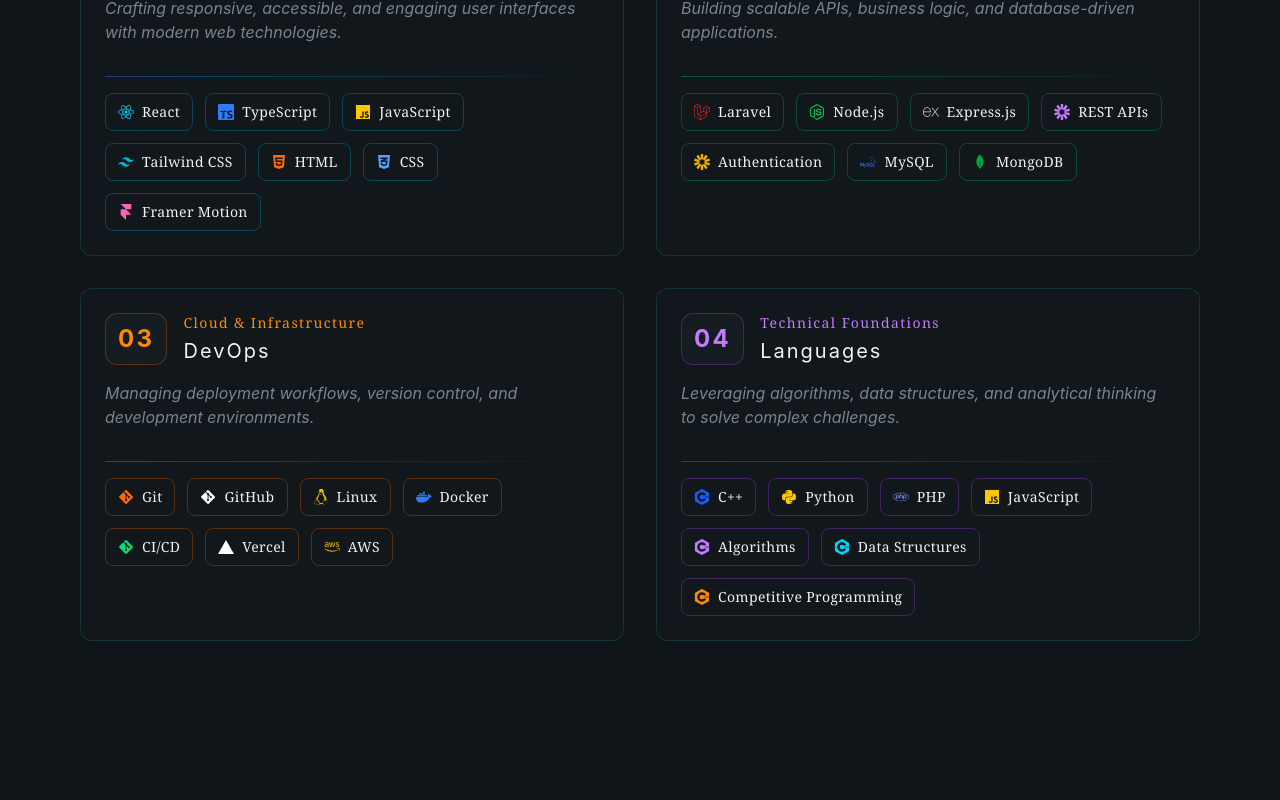
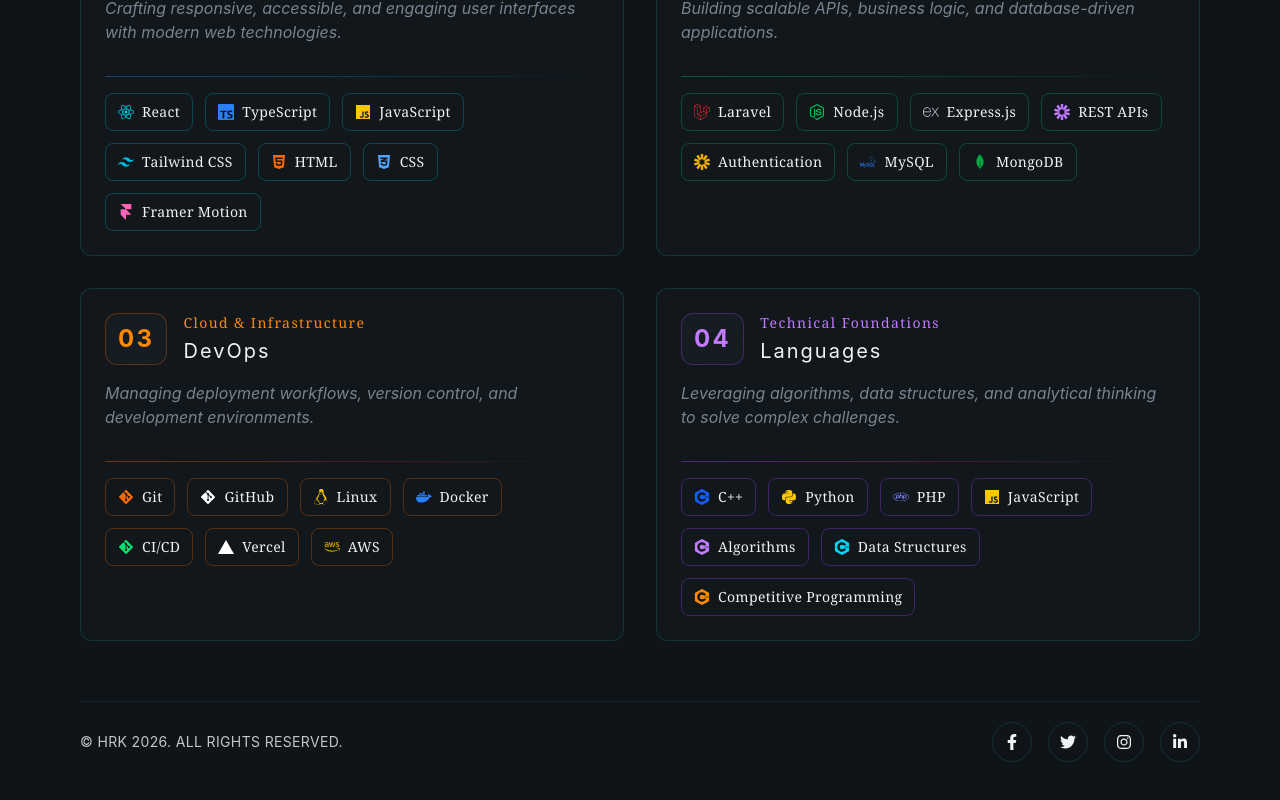
Before and after one commit to Hrk01221/portfolio, a React (Vite) app: page / in a window 1280 px wide. Shown: the part 6056-6856 px from the top of the page. Before the commit the page ends 6777 px from the top, so only its background shows below. Built offline with nearby package versions, Linux system fonts and the light colour scheme.

Commit message:
footer added

```diff
--- a/src/App.jsx
+++ b/src/App.jsx
@@ -5,6 +5,7 @@ import { Education } from "@/sections/Education";
 import { Skills } from "@/sections/Skills";
 import { Contact } from "@/sections/Contact";
 import { Navbar } from "@/layout/Navbar";
+import { Footer } from "@/sections/Footer";
 function App() {
   return (
     <div className="min-h-screen overflow-x-hidden">
@@ -16,6 +17,7 @@ function App() {
         <Education />
         <Skills />
         <Contact />
+        <Footer/>
       </main>
     </div>
   );
--- /dev/null
+++ b/src/sections/Footer.jsx
@@ -0,0 +1,48 @@
+import {
+  FaFacebookF,
+  FaTwitter,
+  FaInstagram,
+  FaLinkedinIn,
+} from "react-icons/fa";
+export const Footer = () => {
+  return (
+    <section id="footer" className="py-15 relative overflow-hidden">
+      <div className="container mx-auto px-6 md:px-20 relative z-10">
+        <div className="flex justify-between border-t border-surface flex-wrap gap-1">
+          <div className="text-[10px] md:text-sm text-foreground/80 tracking-wide flex items-center mt-5">
+            © HRK 2026. ALL RIGHTS RESERVED.
+          </div>
+          <div className="flex gap-4 mt-5">
+            <a
+              href="#"
+              className="w-10 h-10 flex items-center justify-center rounded-full border border-primary/20 hover:border-primary hover:text-primary transition-all duration-300 hover:-translate-y-1"
+            >
+              <FaFacebookF />
+            </a>
+
+            <a
+              href="#"
+              className="w-10 h-10 flex items-center justify-center rounded-full border border-primary/20 hover:border-primary hover:text-primary transition-all duration-300 hover:-translate-y-1"
+            >
+              <FaTwitter />
+            </a>
+
+            <a
+              href="#"
+              className="w-10 h-10 flex items-center justify-center rounded-full border border-primary/20 hover:border-primary hover:text-primary transition-all duration-300 hover:-translate-y-1"
+            >
+              <FaInstagram />
+            </a>
+
+            <a
+              href="#"
+              className="w-10 h-10 flex items-center justify-center rounded-full border border-primary/20 hover:border-primary hover:text-primary transition-all duration-300 hover:-translate-y-1"
+            >
+              <FaLinkedinIn />
+            </a>
+          </div>
+        </div>
+      </div>
+    </section>
+  );
+};
--- a/src/sections/Skills.jsx
+++ b/src/sections/Skills.jsx
@@ -140,7 +140,7 @@ const skillCategories = [
 export const Skills = () => {
   return (
     <section id="skills">
-      <div className="container mx-auto px-6 md:px-20 relative mb-20 z-10">
+      <div className="container mx-auto px-6 md:px-20 relative z-10">
         <div className="text-center mx-auto max-w-3xl mb-16">
           <span className="text-secondary-foreground text-sm font-medium tracking-wider uppercase animate-fade-in">
             My Skills
```
Also changed, not shown: 1 other file (tests, documents, lock files or other folders).
